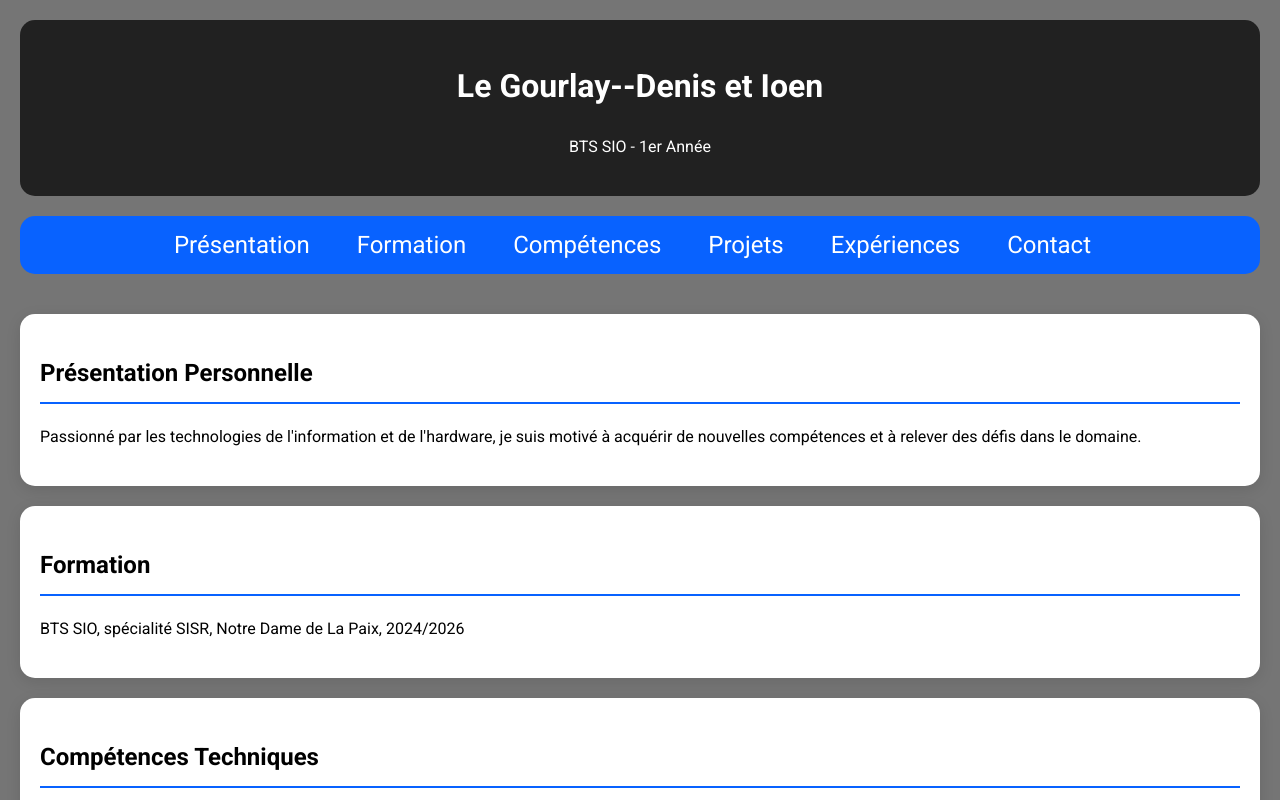
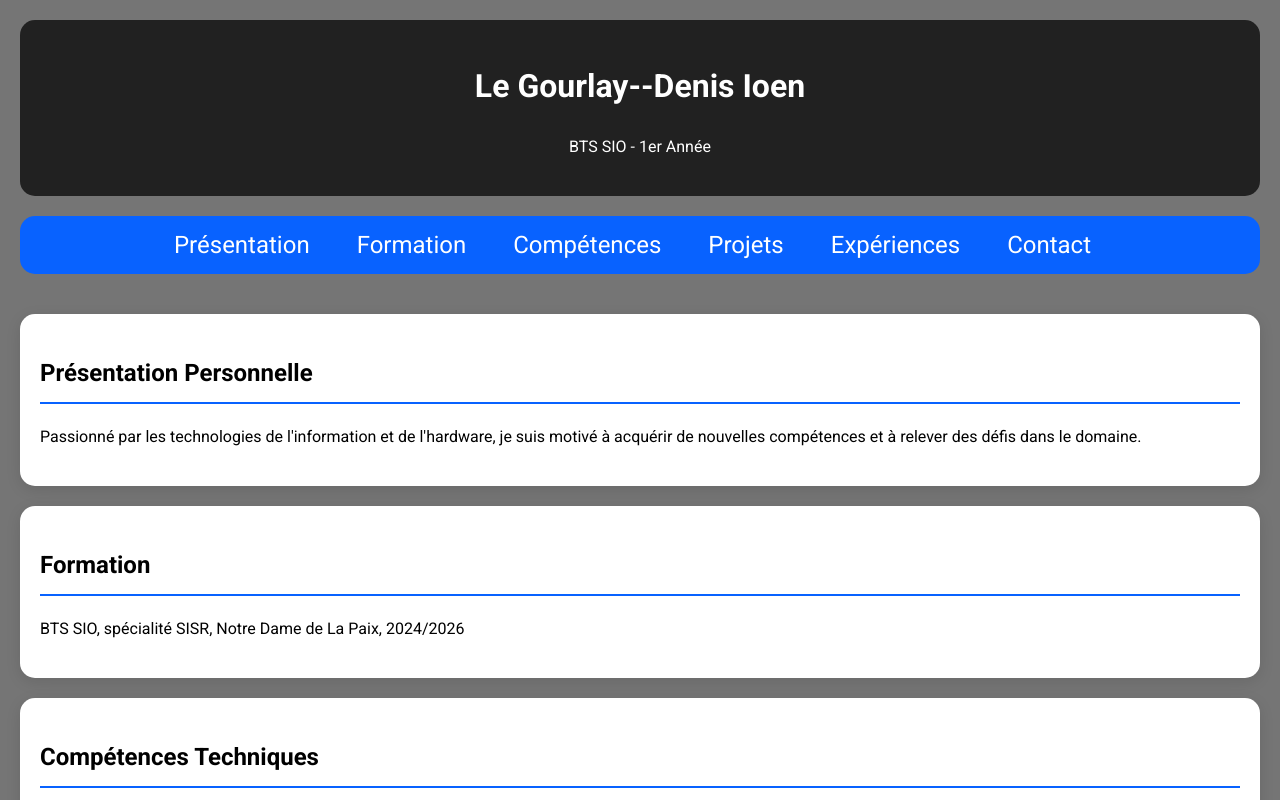
Before and after one commit to IoenLGD/IoenLGD.github.io, a plain HTML site: page index.html in a window 1280 px wide. Shown: the top 800 px of the page. Drawn offline with Linux system fonts and the light colour scheme.

Commit message:
changement de titre

```diff
--- a/index.html
+++ b/index.html
@@ -9,7 +9,7 @@
 </head>
 <body>
     <header>
-        <h1>Le Gourlay--Denis et Ioen</h1>
+        <h1>Le Gourlay--Denis Ioen</h1>
         <p>BTS SIO - 1er Année</p>
     </header>
 
```
